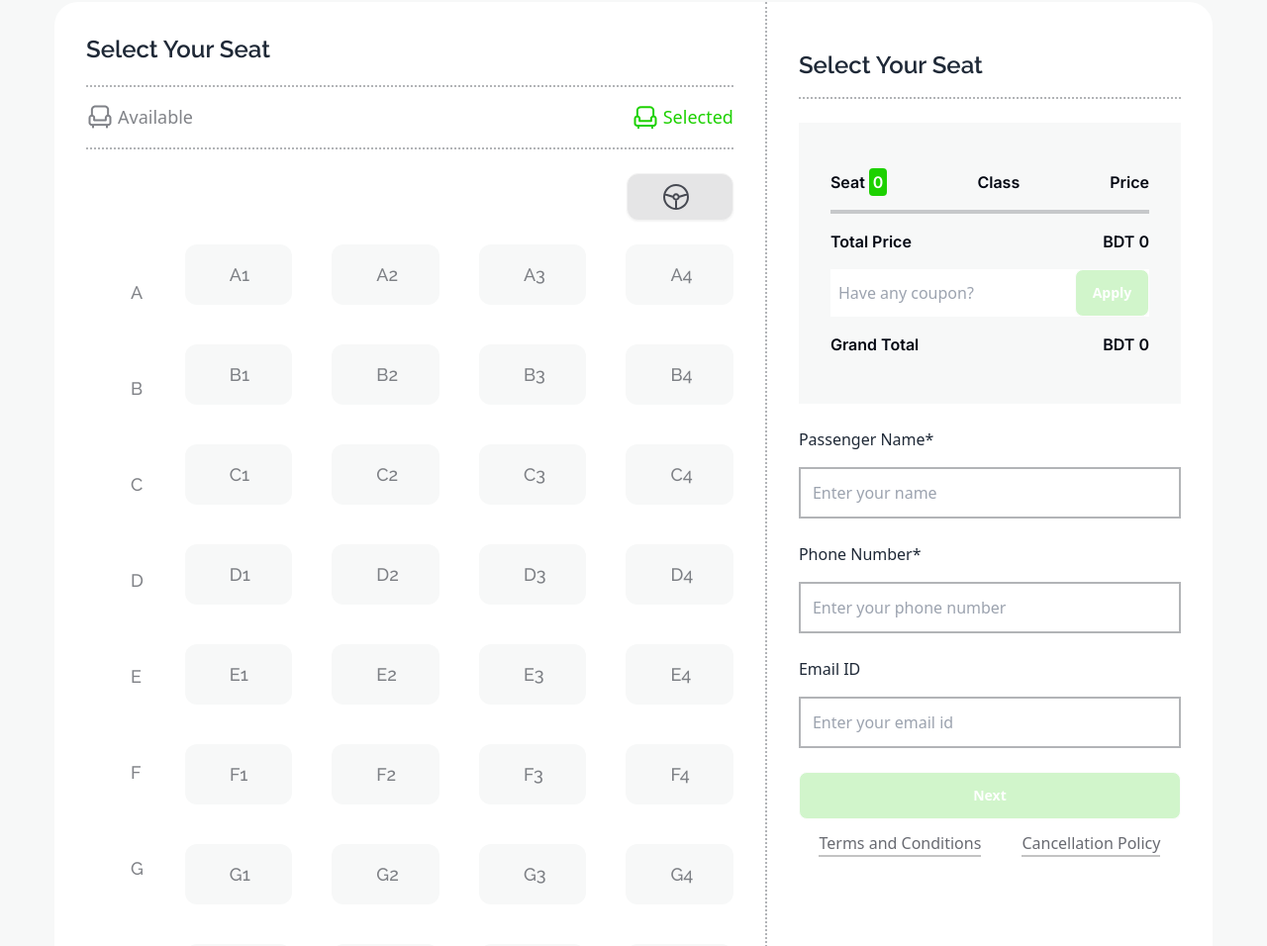
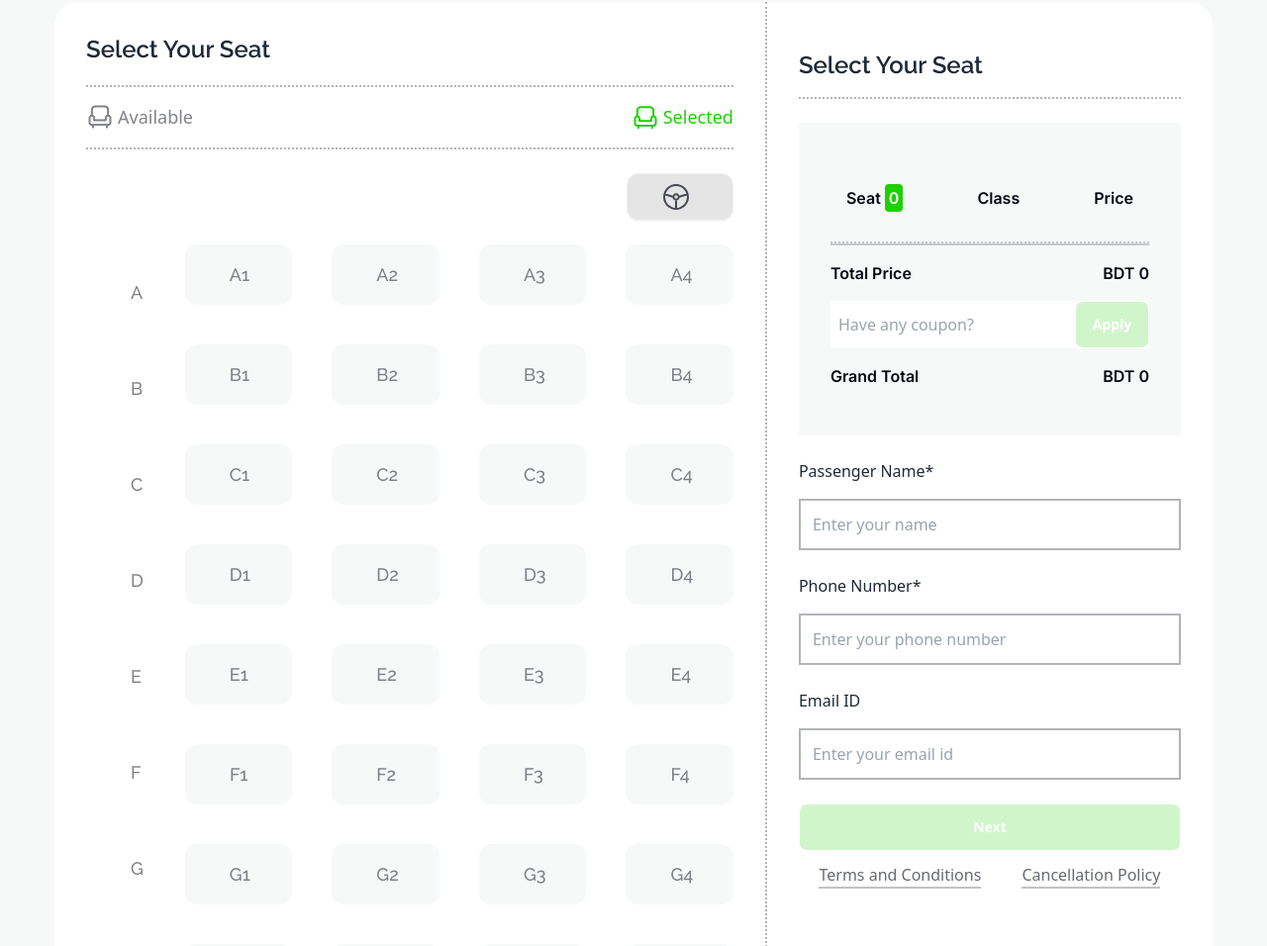
Before and after one commit to shohan15020/smart-ticketing, a plain HTML site: page index.html in a window 1280 px wide. Shown: the part 2165-3121 px from the top of the page at 99% size. Drawn offline with nearby package versions, Linux system fonts and the light colour scheme.

Commit message:
total section border done

```diff
--- a/index.html
+++ b/index.html
@@ -288,14 +288,14 @@
                         <!-- total price div -->
                         <div class="bg-[#F7F8F8] my-6 p-8">
                             <!-- 1 -->
-                            <div class="flex justify-between">
+                            <div class="flex justify-between border-b-2 border-dotted border-[#03071233] p-4">
                                 <p class="seat-title">Seat <span id="seat-count"
                                         class="p-1 rounded bg-[#1DD100] text-white">0</span></p>
                                 <p class="seat-title">Class</p>
                                 <p class="seat-title">Price</p>
                             </div>
                             <!-- 2 -->
-                            <div id="ticket-show" class="flex flex-col justify-between border-2 border-[#03071233]">
+                            <div id="ticket-show" class="flex flex-col justify-between border-b-2 border-[#03071233]">
 
                             </div>
                             <!-- 3 -->
```
